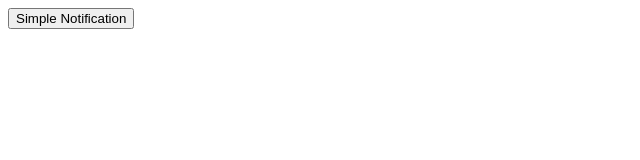
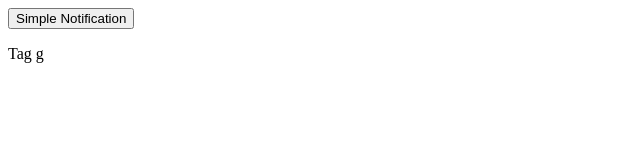
Before and after one commit to MaxAzarov/notification-tests, a plain HTML site: page index.html in a window 1280 px wide. Shown: the full height of the page, 0-640 px from the left. Drawn offline with Linux system fonts and the light colour scheme.

Commit message:
add assetslinks

```diff
--- a/index.html
+++ b/index.html
@@ -9,6 +9,7 @@
   </head>
   <body>
     <button class="simpleNotificationBtn">Simple Notification</button>
+    <p>Tag g</p>
   </body>
 
   <script src="./index.js"></script>
```
Also changed, not shown: .well-known/assetlinks.json (added).
